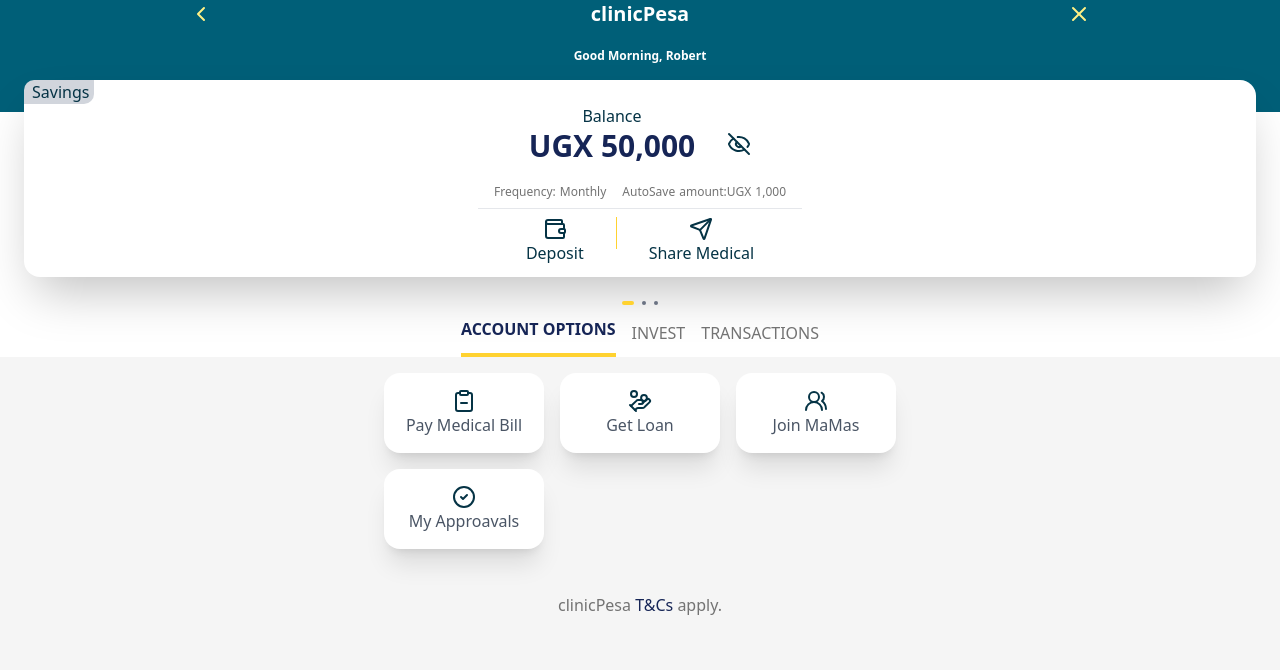
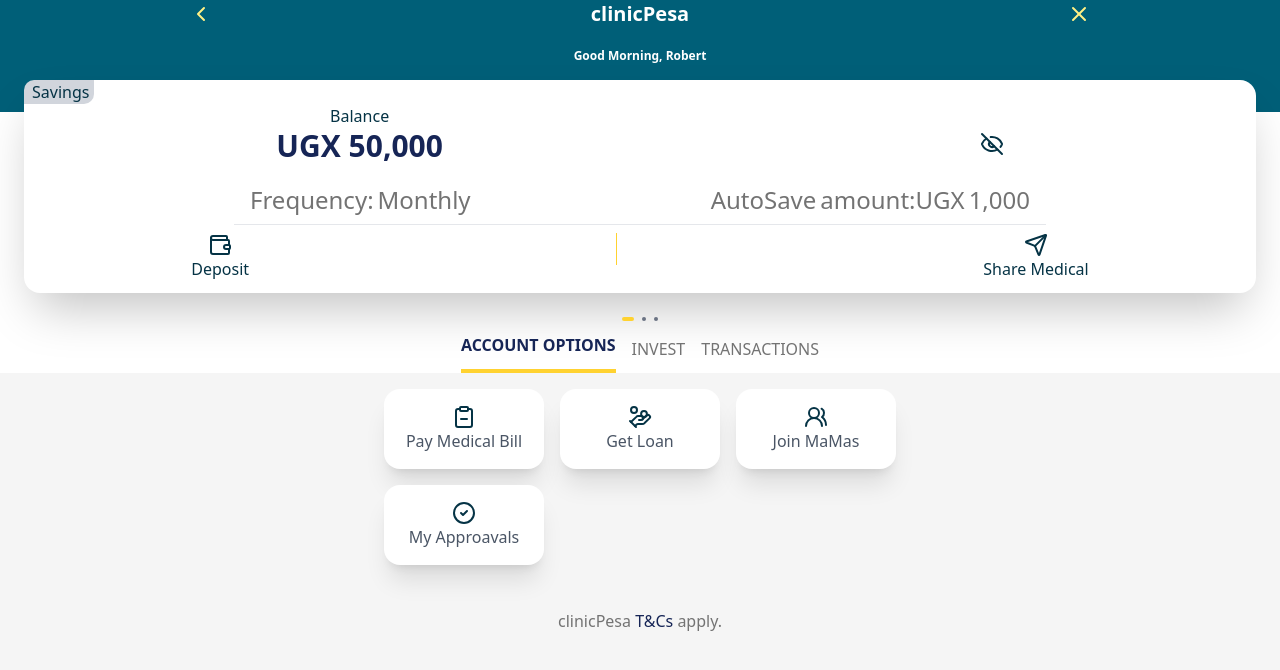
Before and after one commit to isaacmatovu/clinicpesa, a React (Vite) app: page / in a window 1280 px wide. Shown: the top 670 px of the page. Built offline with nearby package versions, Linux system fonts and the light colour scheme.

Commit message:
added responsive text to card

```diff
--- a/src/components/infocard/infoCard.tsx
+++ b/src/components/infocard/infoCard.tsx
@@ -7,7 +7,7 @@
         <div className="pl-2 bg-gray-300 w-[70px]  rounded-br-[10px] rounded-tl-[10px]">
           <p className="text-cyan-950 font-medium">Savings</p>
         </div>
-        <div className="flex justify-center items-end">
+        <div className="flex justify-center sm:justify-around items-end">
           <div className="flex flex-col justify-center items-center">
             <p className="text-cyan-950 font-medium mx-auto">Balance</p>
             <p className="text-blue-950 text-3xl font-bold">UGX 50,000</p>
@@ -16,26 +16,28 @@
             <EyeOff className="text-cyan-950" />
           </div>
         </div>
-        <div className="flex justify-center gap-4 items-center mt-5">
-          <div className="flex justify-center gap-4 items-center border-b-[0.5px] border-gray-200 pb-2 px-4">
+        <div className="flex justify-center  gap-4 items-center mt-5">
+          <div className="flex justify-center sm:justify-around gap-4 sm:gap-60 items-center border-b-[0.5px] border-gray-200 pb-2 px-4">
             <div className="flex gap-1">
-              <p className="text-neutral-500 text-xs">Frequency:</p>
-              <p className="text-neutral-500 font-medium text-xs">Monthly</p>
+              <p className="text-neutral-500 text-xs sm:text-2xl">Frequency:</p>
+              <p className="text-neutral-500 font-medium text-xs sm:text-2xl">
+                Monthly
+              </p>
             </div>
             <div className="flex">
               <div className="text-gray-600 flex gap-1">
-                <p className="text-xs text-neutral-500">AutoSave</p>
-                <p className="text-xs text-neutral-500">amount:</p>
+                <p className="text-xs sm:text-2xl text-neutral-500">AutoSave</p>
+                <p className="text-xs sm:text-2xl text-neutral-500">amount:</p>
               </div>
               <div className="text-neutral-700 font-medium flex gap-1">
-                <p className="text-xs text-neutral-500">UGX </p>
-                <p className="text-xs text-neutral-500">1,000</p>
+                <p className="text-xs sm:text-2xl text-neutral-500">UGX </p>
+                <p className="text-xs sm:text-2xl text-neutral-500">1,000</p>
               </div>
             </div>
           </div>
         </div>
-        <div className="flex justify-center mt-2 pb-3">
-          <div className="flex flex-col justify-center items-center mr-8">
+        <div className="flex justify-center sm:justify-around mt-2 pb-3">
+          <div className="flex flex-col justify-center items-center mr-8 ">
             <Wallet className="text-cyan-950" />
             <p className="text-cyan-950 font-medium">Deposit</p>
           </div>
```
